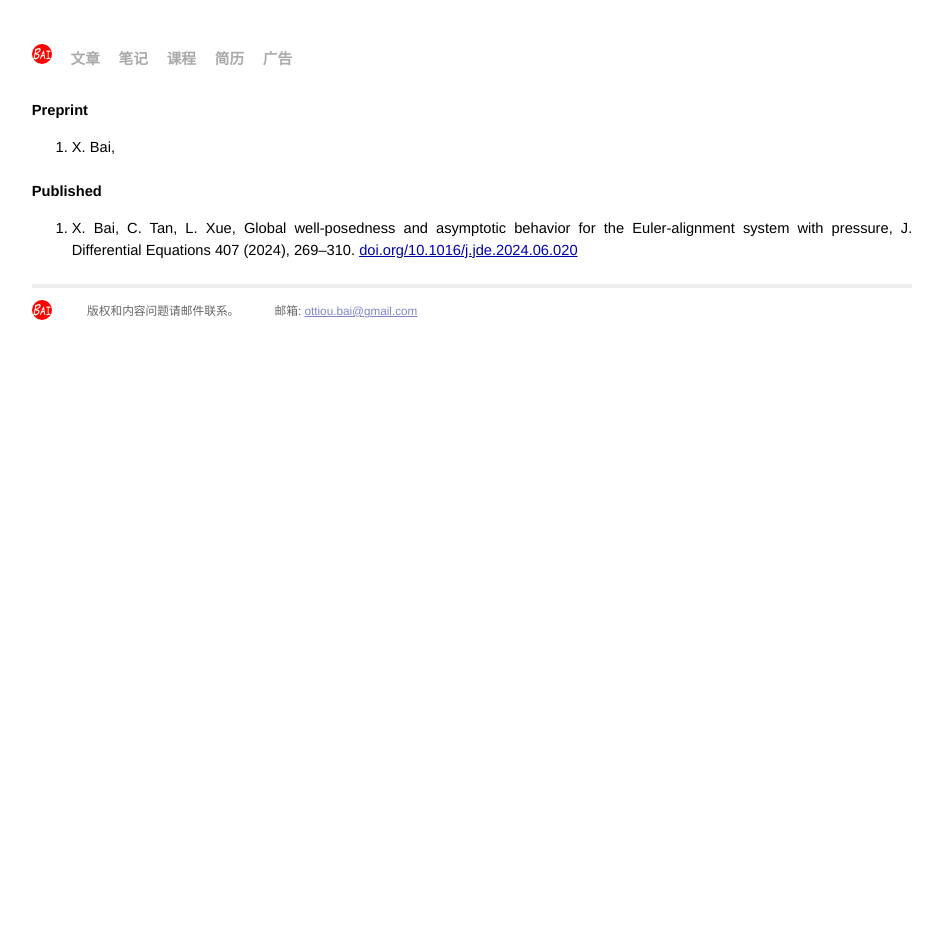
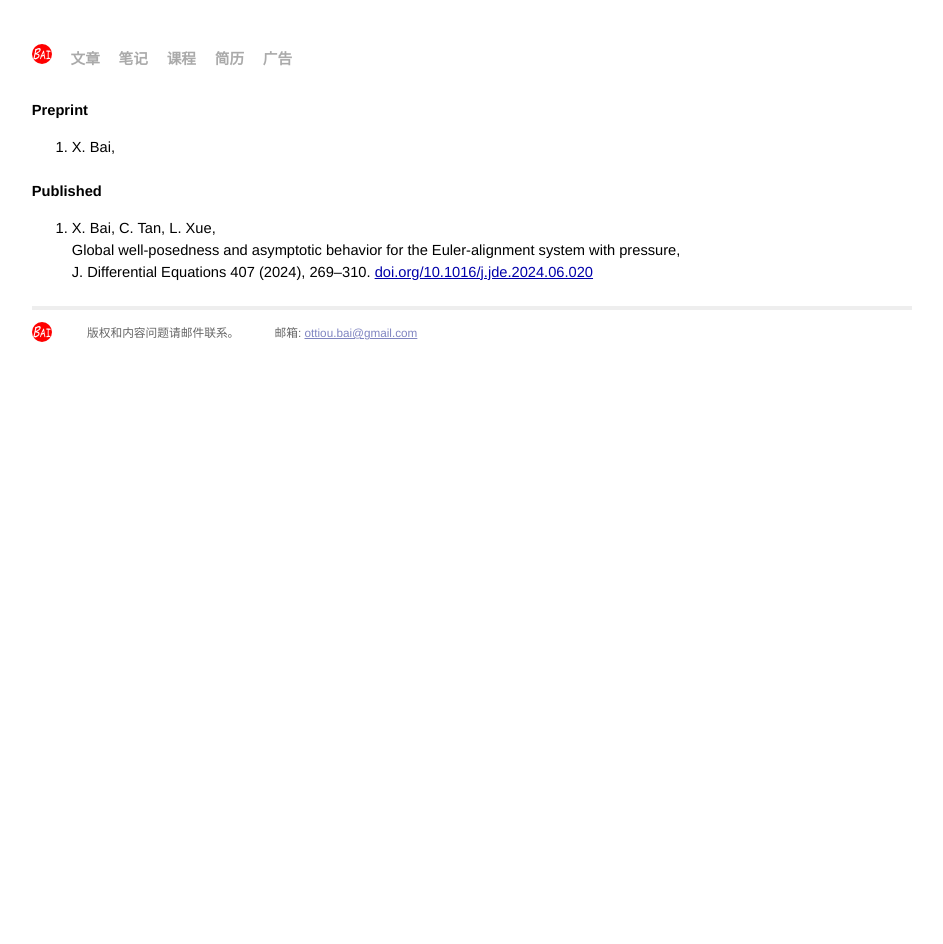
Before and after one commit to xiang-bai/xiang-bai.github.io, a Jekyll site: the page built from papers.md, in a window 1280 px wide. Shown: the whole page, without its empty margins (168-1111 px from the left). Built offline with Jekyll 4.4.1, drawn with Linux system fonts in a browser that asks for light colours.

Commit message:
Update papers.md

```diff
--- a/papers.md
+++ b/papers.md
@@ -37,6 +37,6 @@ ul {
     <br>
     <h1>Published</h1>
     <ol reversed="reversed">
-        <li> X. Bai, C. Tan, L. Xue, Global well-posedness and asymptotic behavior for the Euler-alignment system with pressure, J. Differential Equations 407 (2024), 269–310. <a href="https://doi.org/10.1016/j.jde.2024.06.020">doi.org/10.1016/j.jde.2024.06.020</a> </li>
+        <li> X. Bai, C. Tan, L. Xue,<br> Global well-posedness and asymptotic behavior for the Euler-alignment system with pressure, <br> J. Differential Equations 407 (2024), 269–310. <a href="https://doi.org/10.1016/j.jde.2024.06.020">doi.org/10.1016/j.jde.2024.06.020</a> </li>
     </ol>
 </div>
```
